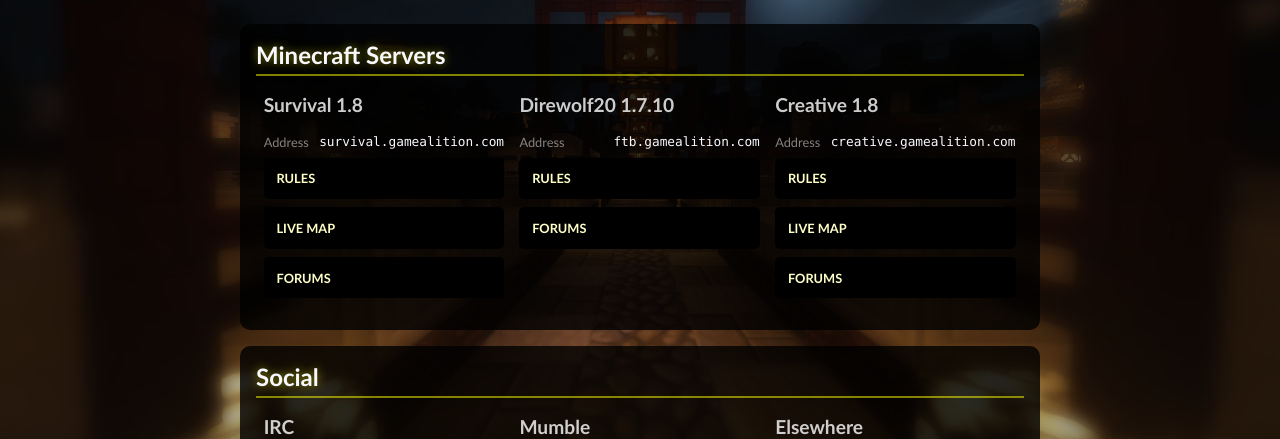
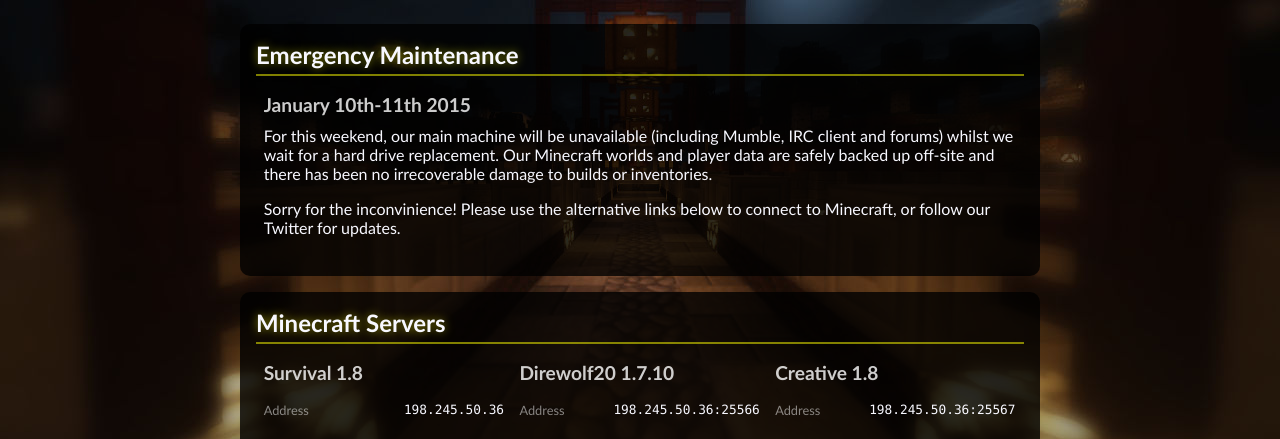
Before and after one commit to draknyte1/gamealition.com, a plain HTML site: page index.html in a window 1280 px wide. Shown: the part 320-759 px from the top of the page. Drawn offline with Linux system fonts and the light colour scheme.

Commit message:
emergency message

```diff
--- a/css/index.css
+++ b/css/index.css
@@ -144,3 +144,15 @@ container > article > section .button:hover
     background: rgb(255,255,0);
     color: black;
 }
+
+/* Alerts */
+
+container > article.alert > section
+{
+    width: 100%;
+}
+
+container > article.alert > section p
+{
+    margin-bottom: 1em;
+}
--- a/index.html
+++ b/index.html
@@ -38,35 +38,39 @@
             <div>and we play and host games</div>
         </header>
 
+        <article class="clear-children alert">
+            <h1>Emergency Maintenance</h1>
+
+            <section>
+                <h2>January 10th-11th 2015</h2>
+
+                <p>For this weekend, our main machine will be unavailable (including Mumble, IRC client and forums) whilst we wait for a hard drive replacement. Our Minecraft worlds and player data are safely backed up off-site and there has been no irrecoverable damage to builds or inventories.</p>
+
+                <p>Sorry for the inconvinience! Please use the alternative links below to connect to Minecraft, or follow our Twitter for updates.</p>
+            </section>
+        </article>
+
         <article class="clear-children">
             <h1>Minecraft Servers</h1>
 
             <section>
                 <h2>Survival 1.8</h2>
                 <ul>
-                    <li><field>Address</field> <value>survival.gamealition.com</value>
-                    <li><a class="button" href="http://survival.gamealition.com/rules">Rules</a>
-                    <li><a class="button" href="http://survival.gamealition.com/dynmap">Live Map</a>
-                    <li><a class="button" href="http://survival.gamealition.com/forums">Forums</a>
+                    <li><field>Address</field> <value>198.245.50.36</value>
                 </ul>
             </section>
 
             <section>
                 <h2>Direwolf20 1.7.10</h2>
                 <ul>
-                    <li><field>Address</field> <value>ftb.gamealition.com</value>
-                    <li><a class="button" href="http://ftb.gamealition.com/rules">Rules</a>
-                    <li><a class="button" href="http://ftb.gamealition.com/forums">Forums</a>
+                    <li><field>Address</field> <value>198.245.50.36:25566</value>
                 </ul>
             </section>
 
             <section>
                 <h2>Creative 1.8</h2>
                 <ul>
-                    <li><field>Address</field> <value>creative.gamealition.com</value>
-                    <li><a class="button" href="http://creative.gamealition.com/rules">Rules</a>
-                    <li><a class="button" href="http://creative.gamealition.com/dynmap">Live Map</a>
-                    <li><a class="button" href="http://creative.gamealition.com/forums">Forums</a>
+                    <li><field>Address</field> <value>198.245.50.36:25567</value>
                 </ul>
             </section>
         </article>
@@ -79,7 +83,7 @@
                 <ul>
                     <li><field>Host   </field> <value>irc.us.gamesurge.net</value>
                     <li><field>Channel</field> <value>#Gamealition</value>
-                    <li><a class="button" href="http://irc.gamealition.com">Join us on IRC</a>
+                    <li><a class="button" href="http://irc.lc/gamesurge/gamealition">Join us on IRC</a>
                 </ul>
             </section>
 
@@ -88,14 +92,13 @@
                 <ul>
                     <li><field>Address</field> <value>gamealition.com</value>
                     <li><field>Port   </field> <value>64738</value>
-                    <li><a class="button" href="mumble://gamealition.com/">Join us on Mumble</a>
+                    <li><a class="button" href="mumble://198.245.50.36/">Join us on Mumble</a>
                 </ul>
             </section>
 
             <section>
                 <h2>Elsewhere</h2>
                 <ul>
-                    <li><a class="button" href="http://forums.gamealition.com">Join our forums</a>
                     <li><a class="button" href="http://twitter.com/gamealition">Follow us on Twitter</a>
                     <li><a class="button" href="mailto:gamealition+homepage@gmail.com">Email us</a>
                 </ul>
```
